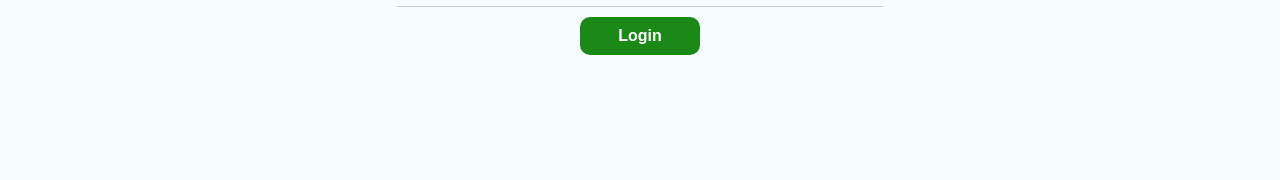
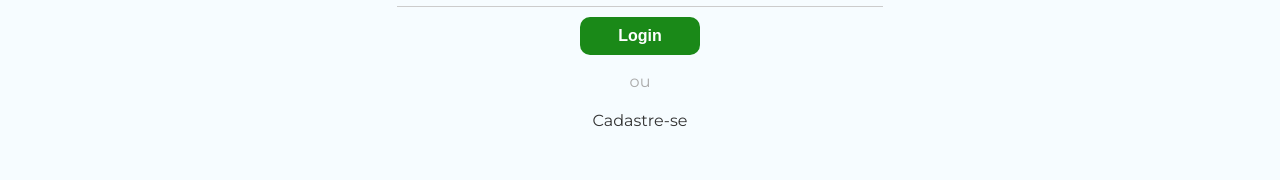
Before and after one commit to rodrigolibragawebdev/Mini-Blog-React, a React (Vite) app: page /Login in a window 1280 px wide. Shown: the part 333-513 px from the top of the page. Built offline with nearby package versions, Linux system fonts and the light colour scheme; no server answers.

Commit message:
correções

```diff
--- a/src/pages/Login/Login.jsx
+++ b/src/pages/Login/Login.jsx
@@ -3,6 +3,7 @@ import styles from "./Login.module.css";
 import { useState, useEffect } from "react";
 
 import { useAuthentication } from "../../hooks/useAuthentication";
+import { Link } from "react-router-dom";
 
 const Login = () => {
   const [email, setEmail] = useState("");
@@ -64,6 +65,8 @@ const Login = () => {
         )}
         {error && <p className="error">{error}</p>}
       </form>
+      <p>ou</p>
+      <Link to="/Register">Cadastre-se</Link>
     </div>
   );
 };
--- a/src/pages/Login/Login.module.css
+++ b/src/pages/Login/Login.module.css
@@ -5,3 +5,7 @@
 .login p {
   color: #aaa;
 }
+
+.login a {
+  color: #333;
+}
```
